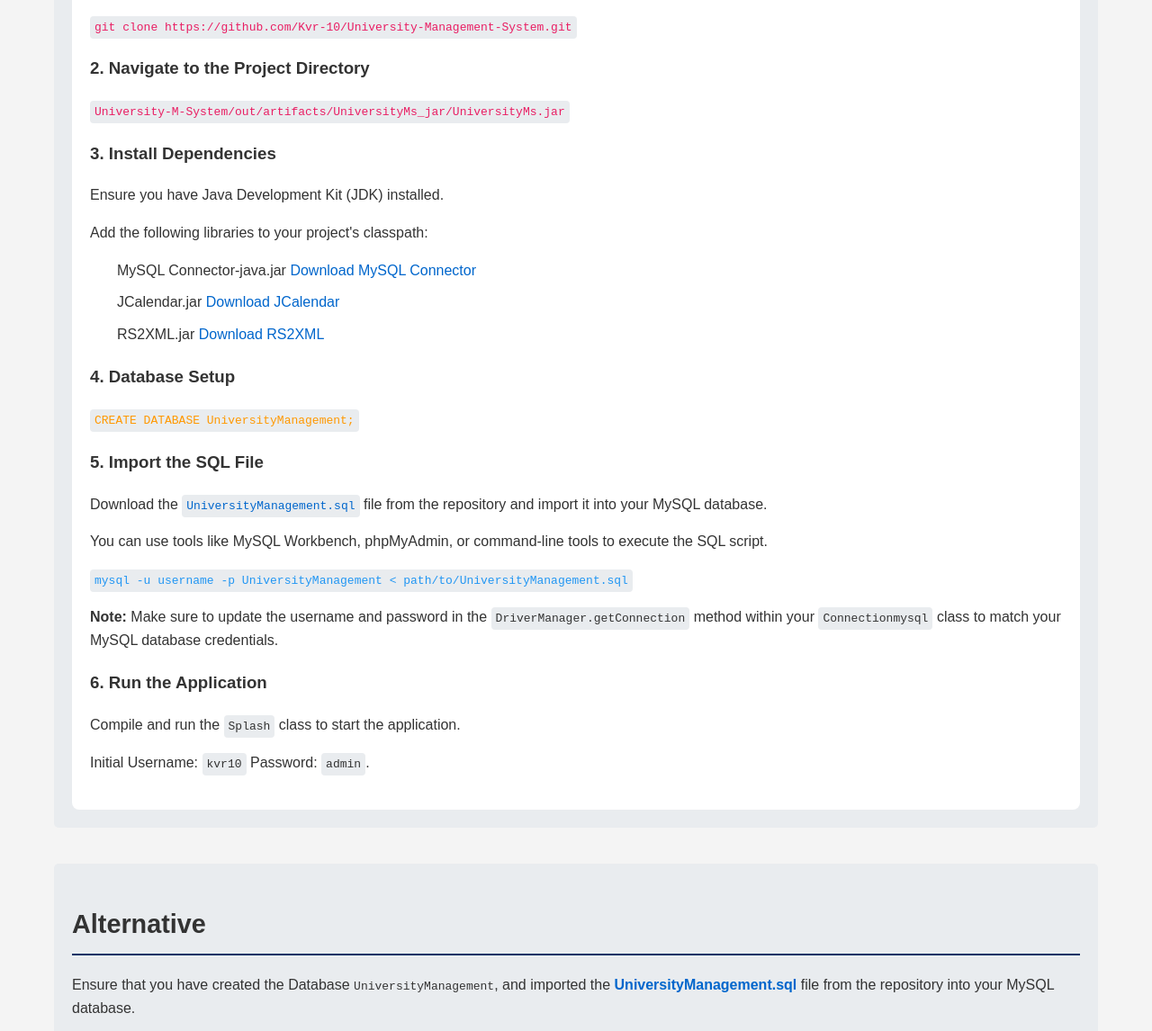
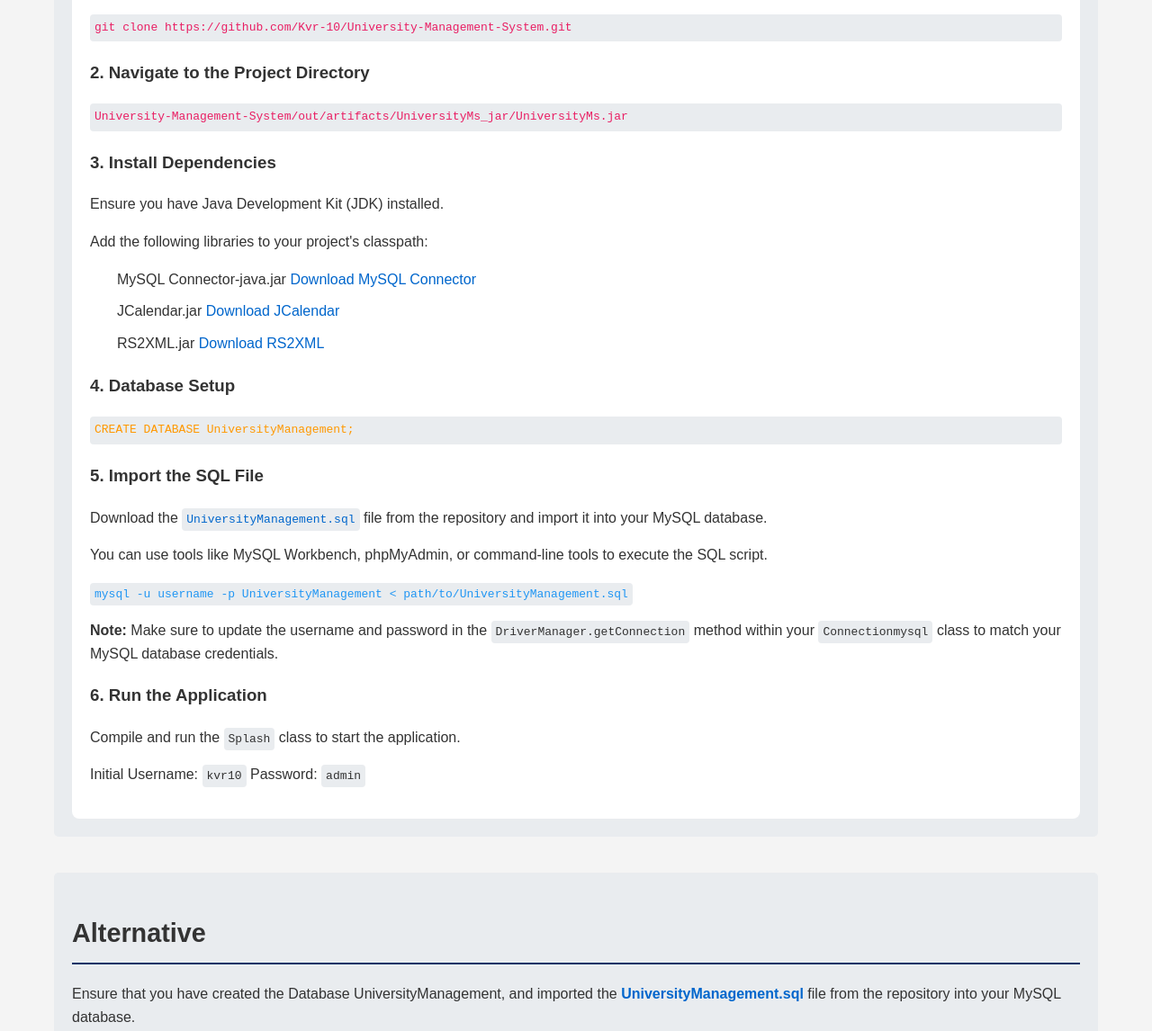
Before and after one commit to Kvr-10/University-Management-System, a plain HTML site: page docs/index.html in a window 1280 px wide. Shown: the part 2111-3257 px from the top of the page at 90% size. Drawn offline with Linux system fonts and the light colour scheme.

Commit message:
Version 2.0 - Website Minor Changes

```diff
--- a/docs/index.html
+++ b/docs/index.html
@@ -71,7 +71,7 @@
         </div>
         <div class="step">
             <h3>2. Navigate to the Project Directory</h3>
-            <p class="directory-path"><code>University-M-System/out/artifacts/UniversityMs_jar/UniversityMs.jar</code></p>
+            <p class="directory-path"><code>University-Management-System/out/artifacts/UniversityMs_jar/UniversityMs.jar</code></p>
         </div>
         <div class="step">
             <h3>3. Install Dependencies</h3>
@@ -87,7 +87,7 @@
             <h3>4. Database Setup</h3>
             <p class="db-command"><code>CREATE DATABASE UniversityManagement;</code></p>
         </div>
-        <div class="step">
+        <div class="step1">
             <h3>5. Import the SQL File</h3>
             <p>Download the <a href="https://github.com/Kvr-10/University-Management-System/tree/master/database" target="_blank" rel="noopener noreferrer"><code>UniversityManagement.sql</code></a> file from the repository and import it into your MySQL database.</p>
             <p>You can use tools like MySQL Workbench, phpMyAdmin, or command-line tools to execute the SQL script.</p>
@@ -96,10 +96,10 @@
                 <b>Note:</b> Make sure to update the username and password in the <code>DriverManager.getConnection</code> method within your <code>Connectionmysql</code> class to match your MySQL database credentials.
             </p>
         </div>
-        <div class="step">
+        <div class="step1">
             <h3>6. Run the Application</h3>
             <p>Compile and run the <code>Splash</code> class to start the application.</p>
-            <p>Initial Username: <code>kvr10</code> Password: <code>admin</code>.</p>
+            <p>Initial Username: <code>kvr10</code> Password: <code>admin</code></p>
         </div>
     </div>
 </section>
@@ -107,7 +107,7 @@
 
         <section id="alternative" class="alternative-section">
             <h2>Alternative</h2>
-            <p>Ensure that you have created the Database <code>UniversityManagement</code>, and imported the <a href="https://github.com/Kvr-10/University-Management-System/tree/master/database" target="_blank" rel="noopener noreferrer"><b>UniversityManagement.sql</b></a> file from the repository into your MySQL database.</p>
+            <p>Ensure that you have created the Database UniversityManagement, and imported the <a href="https://github.com/Kvr-10/University-Management-System/tree/master/database" target="_blank" rel="noopener noreferrer"><b>UniversityManagement.sql</b></a> file from the repository into your MySQL database.</p>
             <p>You can directly download the JAR file from the Releases page and run it:</p>
             <div class="button-container">
                 <a class="download-link" href="https://github.com/Kvr-10/University-Management-System/releases/latest" target="_blank" download><b>Visit Releases</b></a>
--- a/docs/style.css
+++ b/docs/style.css
@@ -173,6 +173,7 @@ ul li strong {
 .steps {
     background: #fff;
     padding: 20px;
+    hyphens: auto;
     border-radius: 8px;
 }
 
@@ -186,6 +187,8 @@ ul li strong {
 
 .directory-path {
     color: #e91e63;
+    overflow-wrap: break-word;
+    word-break: break-all;
 }
 
 .db-command {
@@ -197,6 +200,15 @@ ul li strong {
 }
 
 .step code {
+    background: #e9ecef;
+    padding: 5px;
+    border-radius: 4px;
+    display: block;
+    overflow-wrap: break-word;
+    word-break: break-all;
+}
+
+.step1 code {
     background: #e9ecef;
     padding: 5px;
     border-radius: 4px;
```
